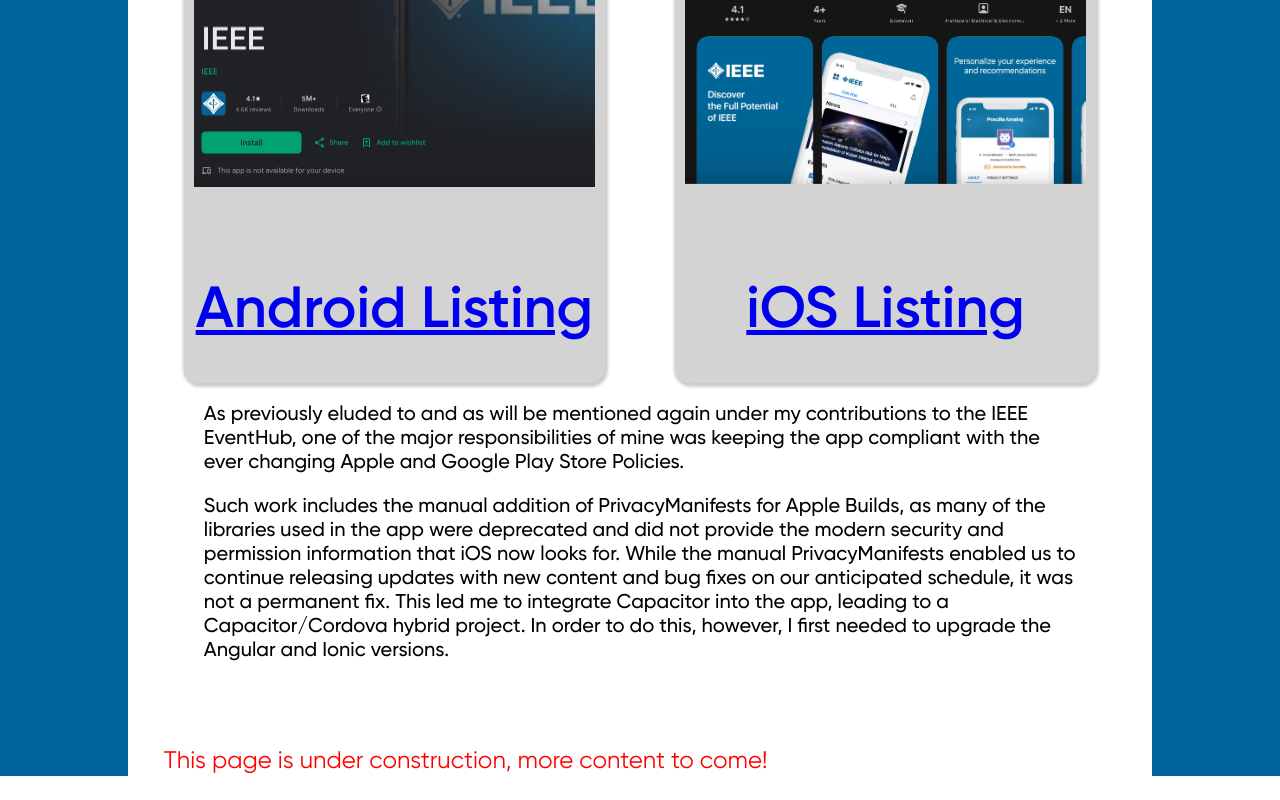
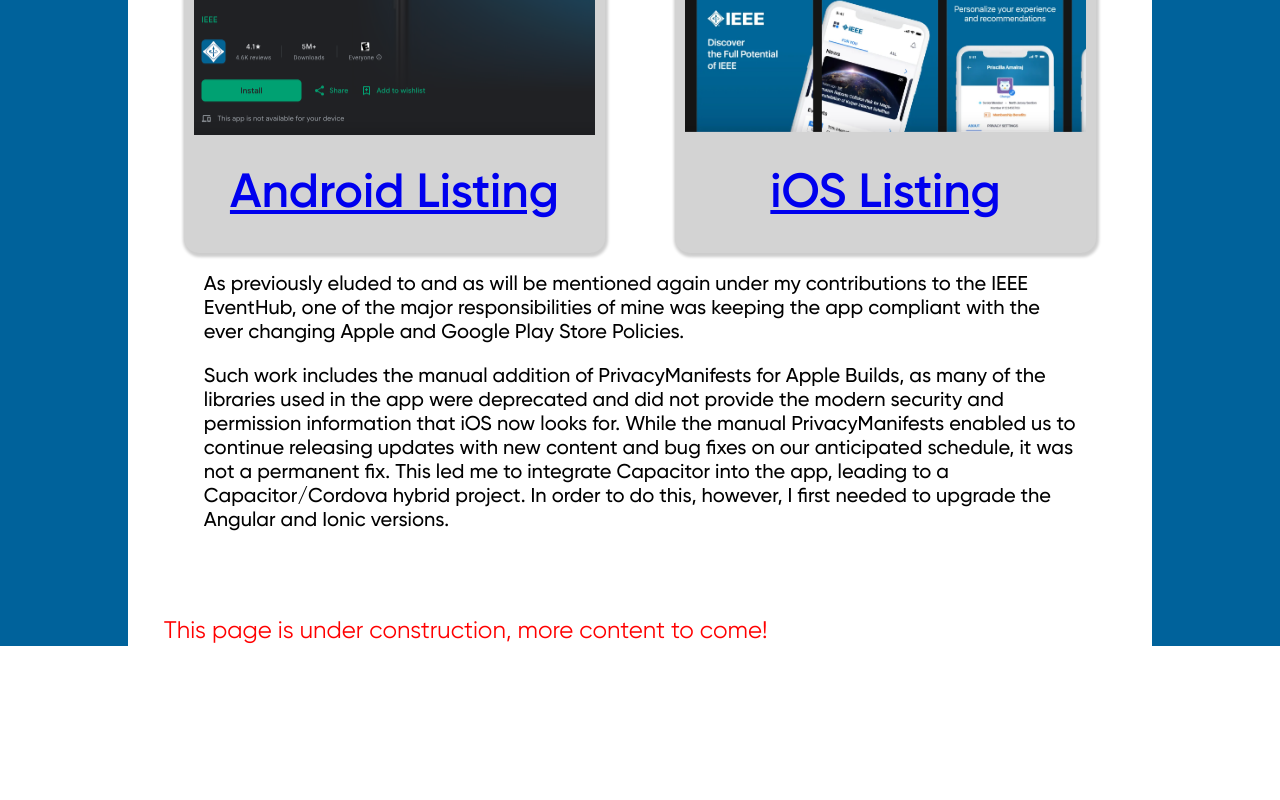
Before and after one commit to NLanese/the-codex, a Next.js app: page /showcases/works/ieee in a window 1280 px wide. Shown: the part 839-1639 px from the top of the page. After the commit the page ends 1509 px from the top, so only its background shows below. Built offline with nearby package versions, Linux system fonts and the light colour scheme.

Commit message:
Update ieee.js

```diff
--- a/pages/showcases/works/ieee.js
+++ b/pages/showcases/works/ieee.js
@@ -85,19 +85,19 @@
                     <div style={{flexDirection: 'row', display: 'flex', gap: 70}}>
                         <OstCard
                         templateStyle={1}
-                        style={{height: 580, flex: 6, backgroundColor: 'lightgrey', paddingTop: 30}}
+                        style={{height: 450, flex: 6, backgroundColor: 'lightgrey', paddingTop: 30}}
                         imageSrc={listing}
                         >
-                            <p style={{...Styles.Fonts.basicXL, padding: 0, margin: 0, fontSize: 58, fontWeight: 600}}>
+                            <p style={{...Styles.Fonts.basicXL, padding: 0, margin: 0, fontSize: 48, fontWeight: 600}}>
                                 <a href="https://play.google.com/store/apps/details?id=org.ieee.mobile.mcoe.ieee&hl=en_US">Android Listing</a>
                              </p>
                         </OstCard>
                         <OstCard
                         templateStyle={1}
-                        style={{height: 580, flex: 6, backgroundColor: 'lightgrey', paddingTop: 30}}
+                        style={{height: 450, flex: 6, backgroundColor: 'lightgrey', paddingTop: 30}}
                         imageSrc={listing2}
                         >
-                            <p style={{...Styles.Fonts.basicXL, padding: 0, margin: 0, fontSize: 58, fontWeight: 600}}>
+                            <p style={{...Styles.Fonts.basicXL, padding: 0, margin: 0, fontSize: 48, fontWeight: 600}}>
                                 <a href="https://apps.apple.com/us/app/ieee/id1259370915">iOS Listing</a>
                             </p>
                         </OstCard>
```
